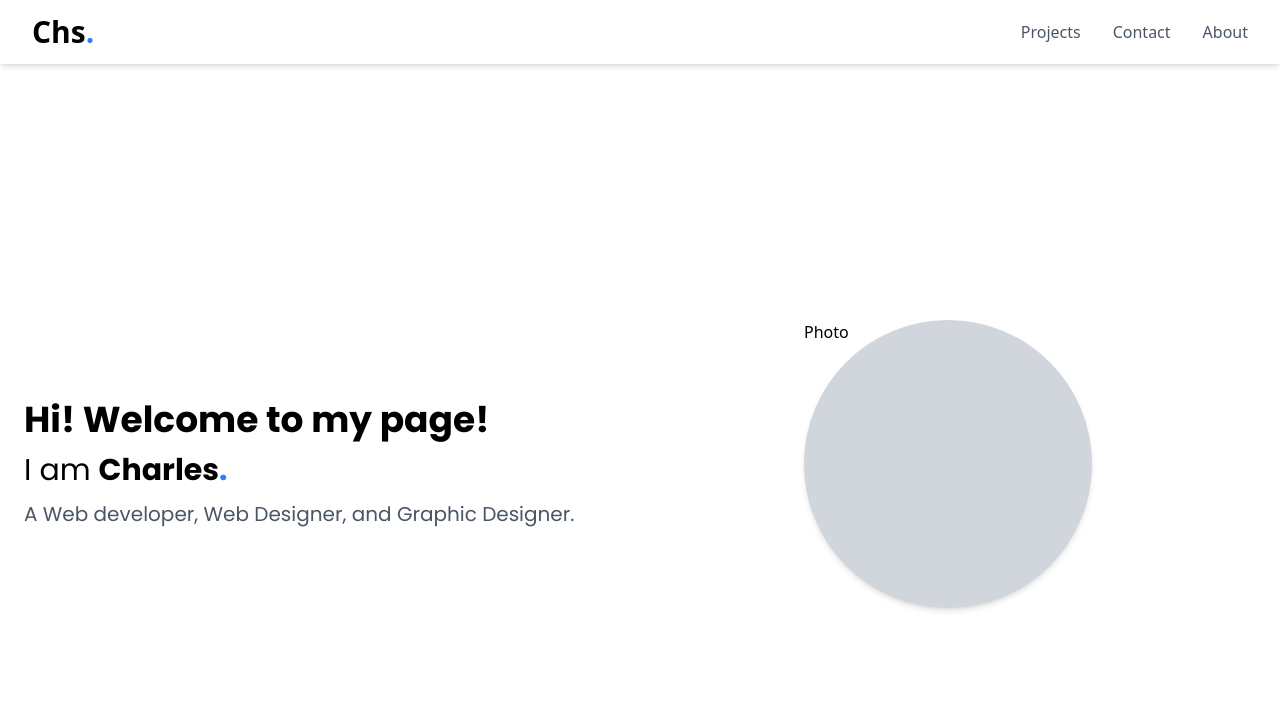
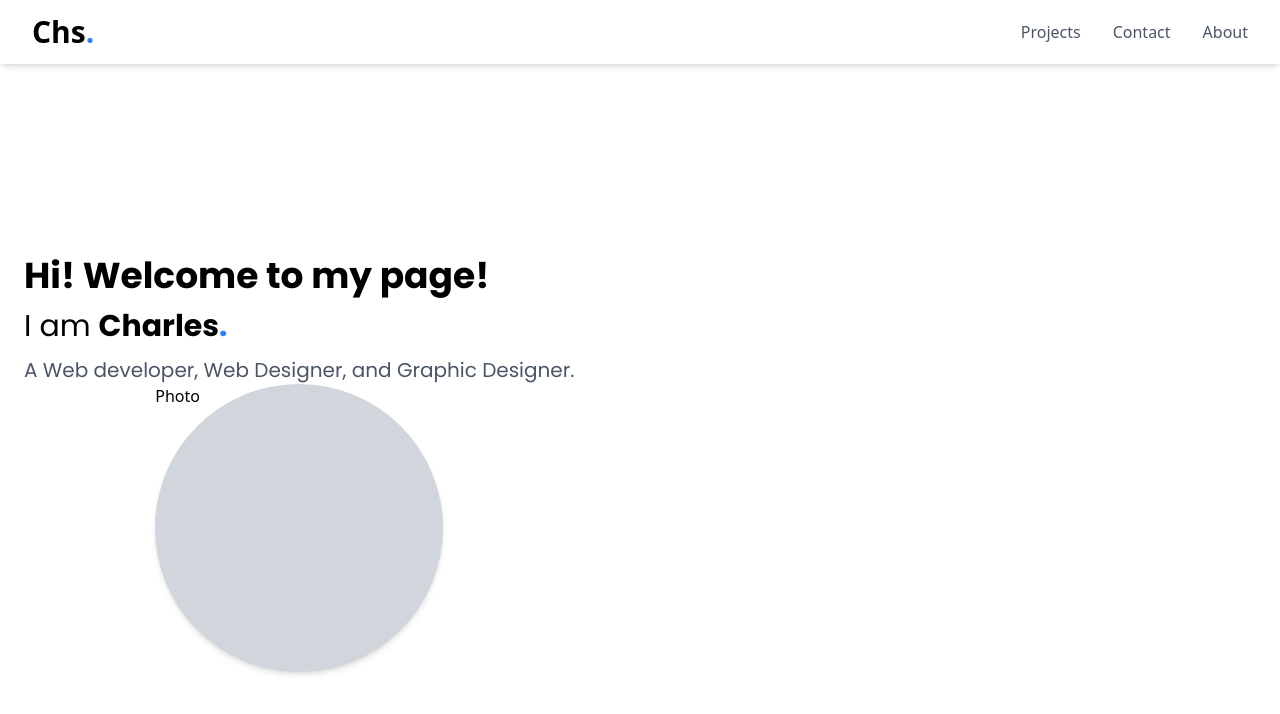
Before and after one commit to Charuzu28/Portfolio, a React (Vite) app in the folder client/: page / in a window 1280 px wide. Shown: the top 714 px of the page. Built offline with nearby package versions, Linux system fonts and the light colour scheme.

Commit message:
update the section

```diff
--- a/client/src/pages/Home.jsx
+++ b/client/src/pages/Home.jsx
@@ -3,17 +3,20 @@ import React from 'react'
 const Home = () => {
   return (
     <main className='flex flex-col-reverse md:flex-row px-6 py-10 min-h-screen mx-auto max-w-7xl items-center justify-between'>
-      <section className='flex-1 text-center md:text-left space-y-3'>
+      <section>
+          <div className='flex-1 text-center md:text-left space-y-3'>
             <h1 className='text-3xl md:text-4xl font-bold font-poppins'>Hi! Welcome to my page!</h1>
               <h2 className='text-2xl md:text-3xl font-poppins'>I am <span className='font-poppins font-bold'>Charles</span><span className='text-blue-500 font-bold'>.</span></h2>
               <p className='text-lg md:text-xl text-gray-600 font-poppins'>A Web developer, Web Designer, and Graphic Designer.</p>
-        </section>
+          </div>
 
-        <section className='flex-1 flex items-center justify-center mb-10 md:mb-0'>
+          <div className='flex-1 flex items-center justify-center mb-10 md:mb-0'>
             <div className='bg-gray-300 shadow-md rounded-full w-48 h-48 md:w-72 md:h-72'>
               Photo
             </div>
+          </div>
       </section>
+
     </main>
   )
 }
```
Lines whose indentation alone changed are shown as unchanged.
